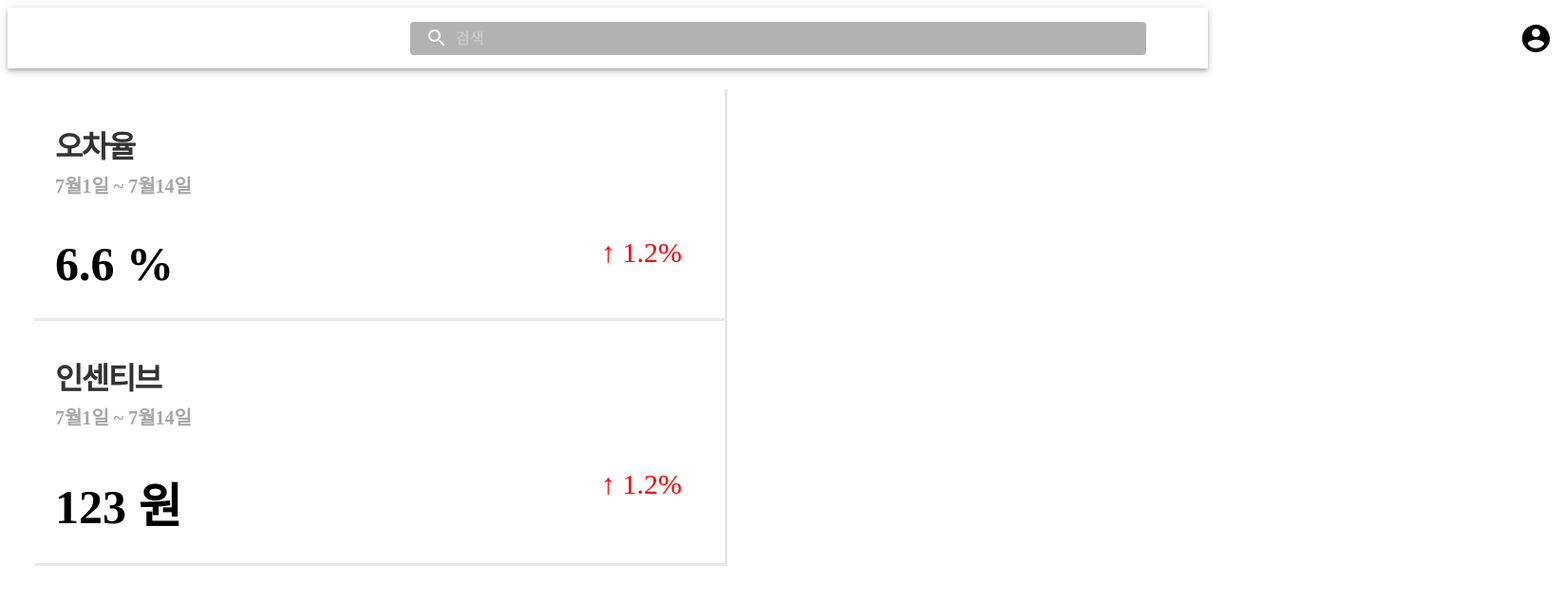
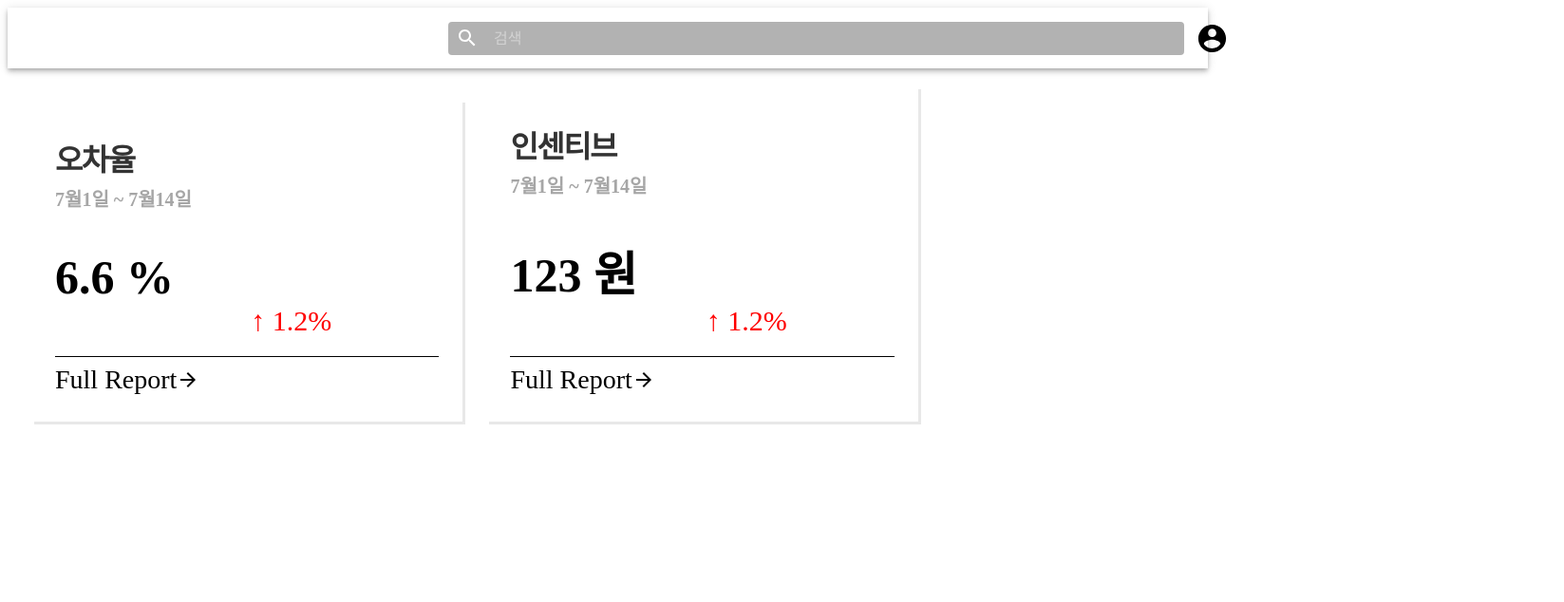
Before and after one commit to Tekiter/LogicKingElectric, a Next.js app in the folder packages/client/: page /mainpage in a window 1280 px wide. Shown: the top 634 px of the page at 95% size, 1647 px wide, since content can reach past the window. Built offline with nearby package versions, Linux system fonts and the light colour scheme.

Commit message:
210713_fullReport

```diff
--- a/packages/client/components/logo.tsx
+++ b/packages/client/components/logo.tsx
@@ -7,10 +7,10 @@ export interface LogoSize {
 }
 export default function Logo(props: LogoSize): JSX.Element {
     return (
-        <>
+        <div style={{ width: "20%", display: "flex" }}>
             <a href="./mainpage">
                 <Img src={logo} width={props.width} height={props.height} alt="logo" />
             </a>
-        </>
+        </div>
     );
 }
--- a/packages/client/components/searchBar.tsx
+++ b/packages/client/components/searchBar.tsx
@@ -13,15 +13,13 @@ const useStyles = makeStyles((theme: Theme) =>
             "&:hover": {
                 backgroundColor: alpha(theme.palette.common.black, 0.15),
             },
-            marginRight: theme.spacing(2),
-            marginLeft: 0,
             [theme.breakpoints.up("md")]: {
-                marginLeft: theme.spacing(50),
-                width: "auto",
+                marginLeft: theme.spacing(55),
+                width: "100%",
             },
         },
         searchIcon: {
-            padding: theme.spacing(0, 2),
+            padding: theme.spacing(0, 1),
             height: "100%",
             position: "absolute",
             pointerEvents: "none",
@@ -43,11 +41,12 @@ const useStyles = makeStyles((theme: Theme) =>
             },
         },
         sectionDesktop: {
-            display: "none",
+            display: "flex",
             [theme.breakpoints.up("md")]: {
                 display: "flex",
             },
-            marginLeft: "30%",
+            width: "100%",
+            justifyContent: "flex-end",
             color: alpha(theme.palette.common.black, 1.0),
         },
     }),
--- a/packages/client/components/sections.tsx
+++ b/packages/client/components/sections.tsx
@@ -1,4 +1,5 @@
 import { makeStyles, Theme, createStyles } from "@material-ui/core/styles";
+import { ArrowForward } from "@material-ui/icons";
 
 const sectionStyles = makeStyles((theme: Theme) =>
     createStyles({
@@ -14,7 +15,6 @@ const sectionStyles = makeStyles((theme: Theme) =>
         wrapper: {
             display: "table-cell",
             verticalAlign: "top",
-            paddingRight: "2.14%",
         },
         info: {
             boxShadow: "3px 3px 0px 0px #e8e8e8",
@@ -23,7 +23,7 @@ const sectionStyles = makeStyles((theme: Theme) =>
             paddingLeft: 25,
             paddingRight: 25,
             display: "inline-block",
-            width: 680,
+            width: "32%",
             marginLeft: 25,
         },
         label: {
@@ -39,13 +39,14 @@ const sectionStyles = makeStyles((theme: Theme) =>
             marginTop: 5,
         },
         now_points: {
-            display: "inline-block",
+            display: "flex",
             fontSize: 50,
             fontWeight: 800,
         },
         change_points: {
-            float: "right",
-            marginRight: 20,
+            display: "flex",
+            width: "72%",
+            justifyContent: "flex-end",
             color: "red",
             fontSize: 30,
         },
@@ -61,17 +62,49 @@ export default function Sections(): JSX.Element {
                     <div className={sectionStyle.info}>
                         <div className={sectionStyle.label}>오차율</div>
                         <div className={sectionStyle.desc}>7월1일 ~ 7월14일</div>
-                        <div style={{ marginTop: 40 }}>
+                        <div style={{ display: "flex", flexFlow: "row wrap", marginTop: 40 }}>
                             <div className={sectionStyle.now_points}>6.6 %</div>
                             <div className={sectionStyle.change_points}>↑ 1.2%</div>
+                        </div>
+                        <div style={{ paddingTop: "2%", marginTop: "5%", borderTop: "1px solid black" }}>
+                            <a
+                                href="#"
+                                style={{
+                                    fontSize: 28,
+                                    textDecoration: "none",
+                                    color: "black",
+                                    display: "flex",
+                                    alignItems: "center",
+                                }}>
+                                <div>Full Report</div>
+                                <div style={{ display: "inherit" }}>
+                                    <ArrowForward />
+                                </div>
+                            </a>
                         </div>
                     </div>
                     <div className={sectionStyle.info}>
                         <div className={sectionStyle.label}>인센티브</div>
                         <div className={sectionStyle.desc}>7월1일 ~ 7월14일</div>
-                        <div style={{ marginTop: 40 }}>
+                        <div style={{ display: "flex", flexFlow: "row wrap", marginTop: 40 }}>
                             <div className={sectionStyle.now_points}>123 원</div>
                             <div className={sectionStyle.change_points}>↑ 1.2%</div>
+                        </div>
+                        <div style={{ paddingTop: "2%", marginTop: "5%", borderTop: "1px solid black" }}>
+                            <a
+                                href="#"
+                                style={{
+                                    fontSize: 28,
+                                    textDecoration: "none",
+                                    color: "black",
+                                    display: "flex",
+                                    alignItems: "center",
+                                }}>
+                                <div>Full Report</div>
+                                <div style={{ display: "inherit" }}>
+                                    <ArrowForward />
+                                </div>
+                            </a>
                         </div>
                     </div>
                 </div>
--- a/packages/client/state/auth.ts
+++ b/packages/client/state/auth.ts
@@ -9,7 +9,7 @@ const authTokenState = atom({
 
 export function useAuthToken(): string {
     const authState = useRecoilValue(authTokenState);
-
+    console.log(authState);
     return authState;
 }
 
```
Also changed, not shown: packages/client/pages/login/login.tsx (deleted, +0 -7 lines).
